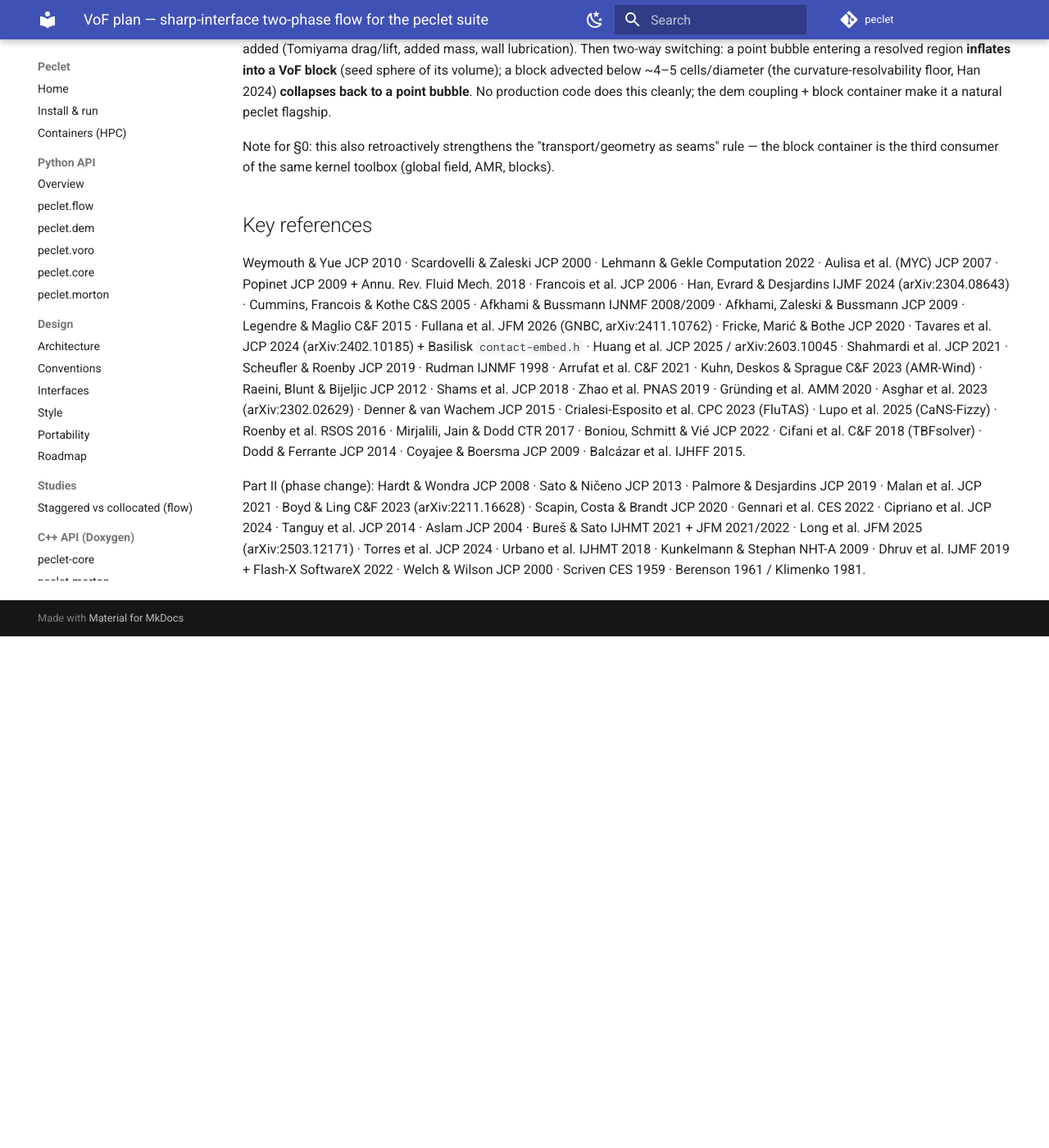
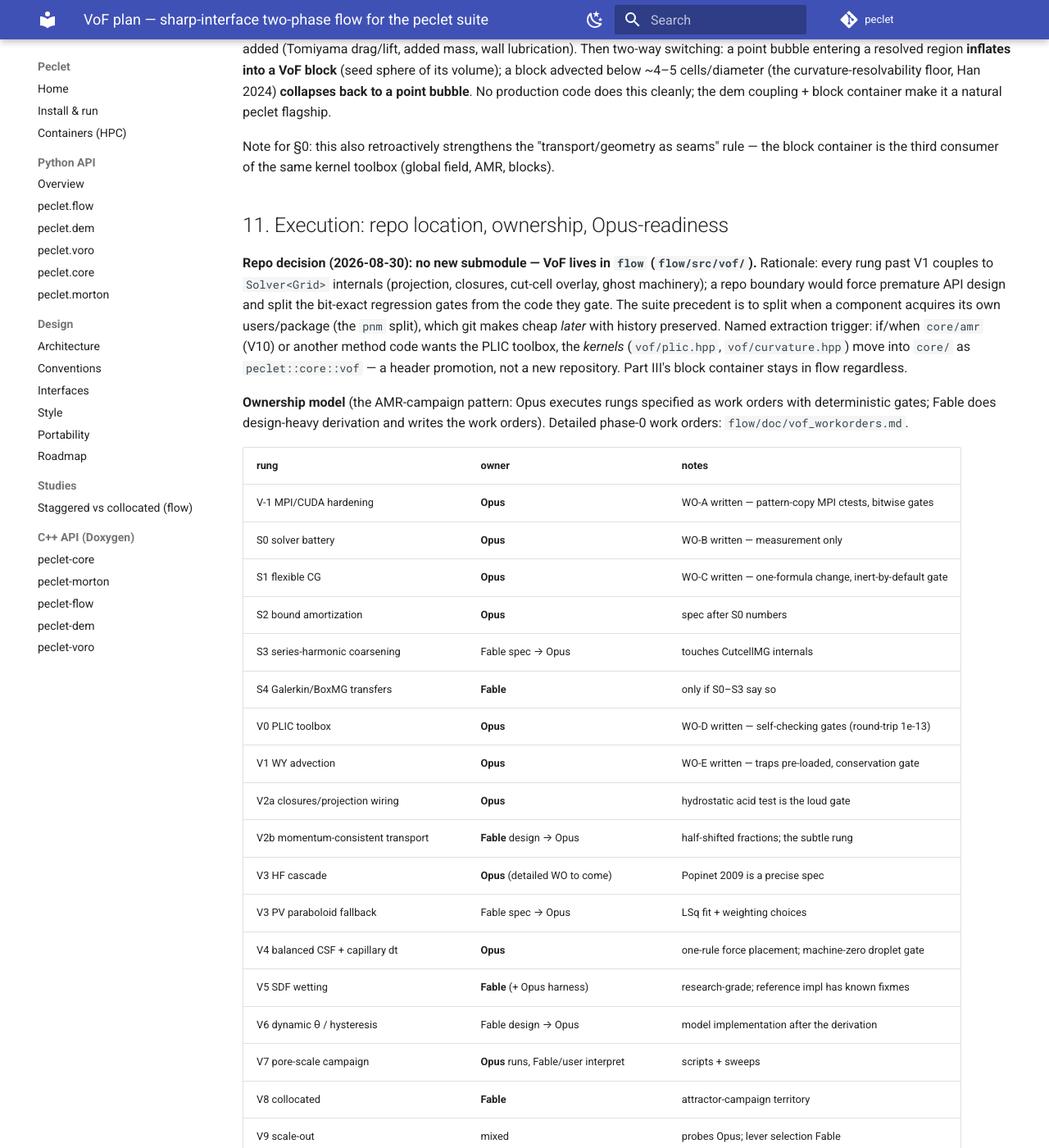
Before and after one commit to computational-chemical-engineering/peclet, an MkDocs documentation site: the page built from docs/VOF_PLAN.md, in a window 1280 px wide and 1400 px high, scrolled down 9914 px. Shown: the whole window at 82% size. Built offline with MkDocs 1.6.1 and Material for MkDocs 9.7.7, drawn with Linux system fonts in a browser that asks for light colours; comment, search, counter and statistics services are not loaded; before the commit the page ends 10690 px from its top, so only the background shows below that; some of the changed text lies outside the part shown.

Commit message:
flow bump + VOF_PLAN §11: execution model — repo decision, ownership map, Opus-readiness
VoF stays in flow/src/vof (no new submodule; extraction trigger = kernel promotion to
core if AMR/other consumers appear). Per-rung Opus/Fable ownership table; ~2/3 of the
rung-work Opus-executable at work-order grain (deterministic gates make correctness
machine-checkable). flow doc/vof_workorders.md carries WO-A..E for V-1,S0,S1,V0,V1.
Start order: WO-A || WO-D, then WO-B -> WO-C, then WO-E.

Co-Authored-By: Claude Fable 5 <noreply@anthropic.com>
Claude-Session: https://claude.ai/code/session_014qvoYadT5tXKFrJ7H9uhEB

```diff
--- a/docs/VOF_PLAN.md
+++ b/docs/VOF_PLAN.md
@@ -462,6 +462,59 @@ Note for §0: this also retroactively strengthens the "transport/geometry as sea
 the block container is the third consumer of the same kernel toolbox (global field, AMR,
 blocks).
 
+## 11. Execution: repo location, ownership, Opus-readiness
+
+**Repo decision (2026-08-30): no new submodule — VoF lives in `flow` (`flow/src/vof/`).**
+Rationale: every rung past V1 couples to `Solver<Grid>` internals (projection, closures,
+cut-cell overlay, ghost machinery); a repo boundary would force premature API design and
+split the bit-exact regression gates from the code they gate. The suite precedent is to
+split when a component acquires its own users/package (the `pnm` split), which git makes
+cheap *later* with history preserved. Named extraction trigger: if/when `core/amr` (V10)
+or another method code wants the PLIC toolbox, the *kernels* (`vof/plic.hpp`,
+`vof/curvature.hpp`) move into `core/` as `peclet::core::vof` — a header promotion, not a
+new repository. Part III's block container stays in flow regardless.
+
+**Ownership model** (the AMR-campaign pattern: Opus executes rungs specified as
+work orders with deterministic gates; Fable does design-heavy derivation and writes the
+work orders). Detailed phase-0 work orders: `flow/doc/vof_workorders.md`.
+
+| rung | owner | notes |
+|---|---|---|
+| V-1 MPI/CUDA hardening | **Opus** | WO-A written — pattern-copy MPI ctests, bitwise gates |
+| S0 solver battery | **Opus** | WO-B written — measurement only |
+| S1 flexible CG | **Opus** | WO-C written — one-formula change, inert-by-default gate |
+| S2 bound amortization | **Opus** | spec after S0 numbers |
+| S3 series-harmonic coarsening | Fable spec → Opus | touches CutcellMG internals |
+| S4 Galerkin/BoxMG transfers | **Fable** | only if S0–S3 say so |
+| V0 PLIC toolbox | **Opus** | WO-D written — self-checking gates (round-trip 1e-13) |
+| V1 WY advection | **Opus** | WO-E written — traps pre-loaded, conservation gate |
+| V2a closures/projection wiring | **Opus** | hydrostatic acid test is the loud gate |
+| V2b momentum-consistent transport | **Fable** design → Opus | half-shifted fractions; the subtle rung |
+| V3 HF cascade | **Opus** (detailed WO to come) | Popinet 2009 is a precise spec |
+| V3 PV paraboloid fallback | Fable spec → Opus | LSq fit + weighting choices |
+| V4 balanced CSF + capillary dt | **Opus** | one-rule force placement; machine-zero droplet gate |
+| V5 SDF wetting | **Fable** (+ Opus harness) | research-grade; reference impl has known fixmes |
+| V6 dynamic θ / hysteresis | Fable design → Opus | model implementation after the derivation |
+| V7 pore-scale campaign | **Opus** runs, Fable/user interpret | scripts + sweeps |
+| V8 collocated | **Fable** | attractor-campaign territory |
+| V9 scale-out | mixed | probes Opus; lever selection Fable |
+| V10 AMR | **Fable** | separate campaign |
+| P0–P2 phase-change basics | **Opus** after Part-II kernel specs | Stefan/sucking are deterministic gates |
+| P3+ | Fable design → Opus | extrapolation quality is the crux |
+| W0 block container | Fable exchange design → Opus arena | core-NBX gather/scatter is the design part |
+| W1–W3 bubbly rungs | mostly **Opus** | channel_18 cross-code gate |
+| W4–W5 coalescence models / dem bridge | **Fable** | modeling decisions |
+
+Net: **roughly two-thirds of the rung-work is Opus-executable** once specified at WO
+grain, because the plan's gate style (bitwise, analytic, loud acid tests) makes
+correctness machine-checkable — an Opus agent cannot silently pass a wrong PLIC inverse
+through a 10⁵-sample 1e-13 round-trip gate. The reserved third is derivation (wetting,
+momentum consistency, MG transfers) and campaign interpretation.
+
+**Start order**: WO-A ∥ WO-D (independent), then WO-B → WO-C, then WO-E (needs WO-D).
+Escalation rule in every WO: a twice-failed gate stops the run and is written into the
+findings log — numerics are never tweaked to make a gate pass.
+
 ## Key references
 
 Weymouth & Yue JCP 2010 · Scardovelli & Zaleski JCP 2000 · Lehmann & Gekle Computation 2022 ·
```
